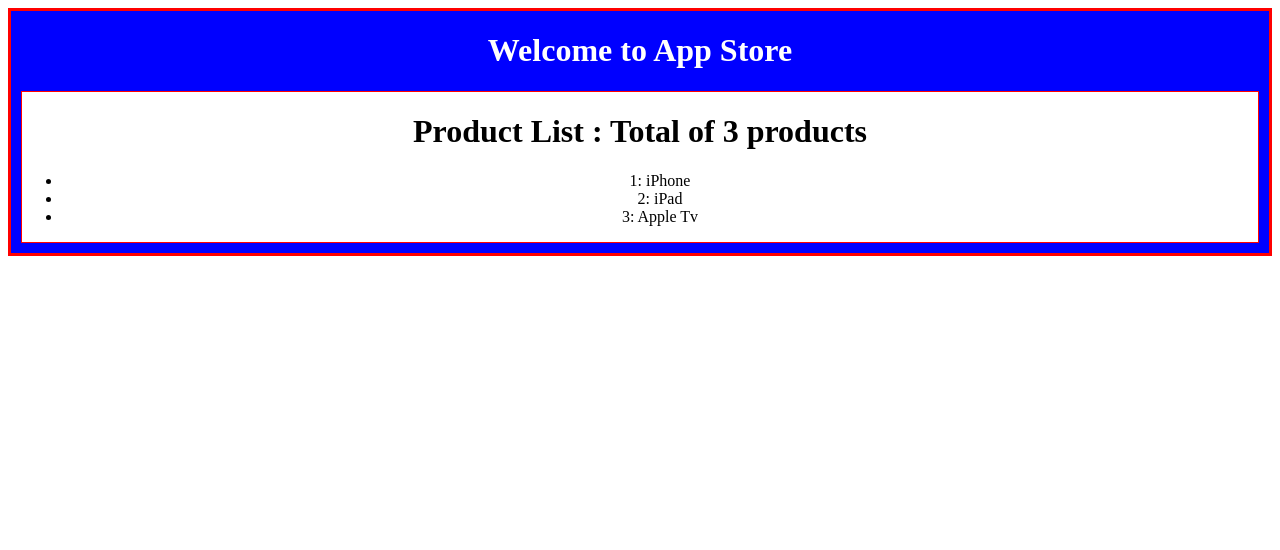
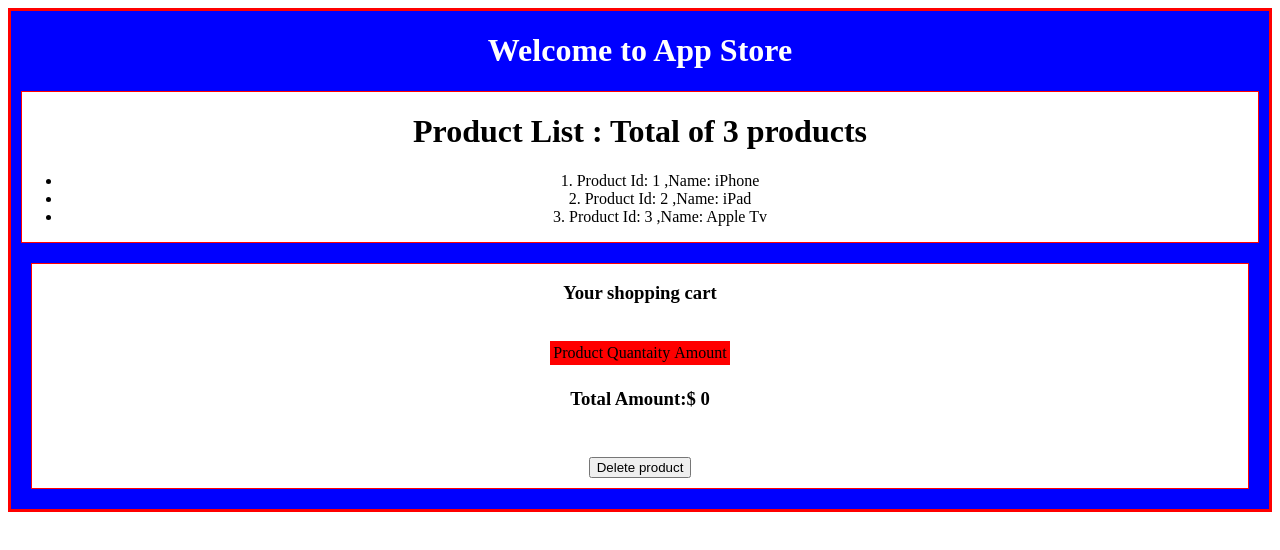
Before and after one commit to Jt-Judas/MWA-Store-app, an Angular app: page / in a window 1280 px wide. Shown: the top 550 px of the page. Built offline with nearby package versions, Linux system fonts and the light colour scheme.

Commit message:
Added Shopping cart module and relarted service. Created and used a Custom Pipe called CartPipe. Review code to see full example

```diff
--- /dev/null
+++ b/src/app/CartItem.ts
@@ -0,0 +1,3 @@
+export class CartItem {
+    constructor(public name: string, public quantity: number, public amount: number) { }
+}
--- /dev/null
+++ b/src/app/CartPipe.ts
@@ -0,0 +1,12 @@
+import { Pipe, PipeTransform } from "@angular/core";
+
+@Pipe({
+    name: 'cartpipe'
+})
+
+export class CartPipe implements PipeTransform {
+
+    transform(value: number, price:number) {
+        return (value*price);
+    }
+}
--- /dev/null
+++ b/src/app/CartService.ts
@@ -0,0 +1,39 @@
+
+import { CartItem } from './CartItem';
+import { Product } from './Product';
+import { Observable } from 'rxjs/Rx';
+
+export class CartService {
+    cart: CartItem[] = [];
+    totalAmount: number = 0;
+
+    addToCart(product: Product) {
+        let cartItem: CartItem;
+        console.log("The name--" + product.name);
+        cartItem = this.cart.find(it => it.name === product.name);
+        if (cartItem) {
+            cartItem.quantity += 1;
+        } else {
+            this.cart.push(new CartItem(product.name, 1, product.price));
+        }
+        this.getAmount();
+    }
+
+    removeFromCart(item: CartItem) {
+        this.cart.splice(this.cart.indexOf(item), 1);
+    }
+
+    getAmount() {
+
+        let amount: number = 0;
+        this.cart.forEach(function (d) {
+            amount += (d.amount*d.quantity);
+        });
+        this.totalAmount = amount
+        return amount;
+    }
+
+    getCartIems() {
+        return Observable.of(this.cart);
+    }
+}
--- a/src/app/ProductService.ts
+++ b/src/app/ProductService.ts
@@ -2,7 +2,7 @@ import { Product } from "./Product";
 import { Injectable } from "@angular/core";
 import { Observable } from 'rxjs/Rx';
 
-@Injectable()
+//@Injectable()
 export class ProductService {
 
     products: Product[];
--- a/src/app/app.component.ts
+++ b/src/app/app.component.ts
@@ -10,7 +10,7 @@ import { Component } from '@angular/core';
       <product-list></product-list>
     </div>
   `,
-  styles: ['div{border:3px solid red;text-align:center;background-color:blue}','hi{color:white}']
+  styles: ['div{border:3px solid red;text-align:center;background-color:blue}','hi{color:white}','div product-list{width:100px;align:left}']
 })
 export class AppComponent {
   title = 'Welcome to App Store';
--- a/src/app/app.module.ts
+++ b/src/app/app.module.ts
@@ -1,12 +1,13 @@
 import { BrowserModule } from '@angular/platform-browser';
 import { NgModule } from '@angular/core';
 import { FormsModule } from '@angular/forms';
-
+import {CartModule} from './cart.module';
 
 import { AppComponent } from './app.component';
 import { ProductsListComponent } from './products-list.component';
 import { ProductsDetailComponent } from './product-detail.component';
 import { ProductService } from './ProductService';
+
 
 @NgModule({
   declarations: [
@@ -14,7 +15,8 @@ import { ProductService } from './ProductService';
   ],
   imports: [
     BrowserModule,
-    FormsModule
+    FormsModule,
+    CartModule
   ],
   providers: [ProductService],
   bootstrap: [AppComponent]
--- /dev/null
+++ b/src/app/cart.component.ts
@@ -0,0 +1,75 @@
+import { Component, Input, Output, EventEmitter } from '@angular/core';
+import { CartItem } from './CartItem';
+import { CartService } from './CartService';
+import { OnInit } from '@angular/core/src/metadata/lifecycle_hooks';
+import { Product } from './Product';
+
+@Component({
+  selector: 'cart',
+  template: `
+    <div>
+      <h3>
+        {{title}}
+      </h3>
+      <br>
+     <table>
+        <tr>
+          <td>Product</td>
+          <td>Quantaity</td>
+          <td>Amount</td>
+        </tr>
+        <tr *ngFor='let item of cartItems | async'>
+          <td>{{item.name}}</td>
+          <td>{{item.quantity}}</td>
+          <td>$ {{item.quantity | cartpipe:item.amount}}</td>
+        </tr>
+      </table>
+      <h3>
+        Total Amount:$ {{getTotal()}}
+      </h3>
+      <br>
+      <input type='button' value='Delete product' style="margin:10px" (click)="remove()">
+  </div>
+  `,
+  styles: ['div{border:1px solid red;text-align:center;background-color:white;margin:20px}', 'table{text-align:center;margin:auto;background-color:red;display: inline-block;}']
+})
+export class CartComponent implements OnInit {
+  title = 'Your shopping cart';
+  cartItems;
+
+  @Output()
+  removeItem = new EventEmitter<CartItem>();
+
+  @Input()
+  addToCart;
+
+  @Input()
+  cartItem: CartItem;
+
+  totalAmount: number;
+
+  constructor(private cartService: CartService) { }
+
+  ngOnInit() {
+    this.cartItems = this.cartService.getCartIems();
+    this.totalAmount = this.cartService.getAmount();
+  }
+
+  delete() {
+    this.removeItem.emit(this.cartItem);
+  }
+
+  remove() {
+    console.log('Fire remove');
+    this.removeItem.emit();
+  }
+
+  addItemToCart(product: Product) {
+    console.log('Yes, am here ');
+    this.cartService.addToCart(product);
+  }
+
+  getTotal() {
+    return this.cartService.getAmount();
+  }
+}
--- /dev/null
+++ b/src/app/cart.module.ts
@@ -0,0 +1,19 @@
+import { NgModule} from '@angular/core';
+import {CommonModule} from '@angular/common';
+import { CartService } from './CartService';
+import { CartComponent } from './cart.component';
+import { CartPipe } from './CartPipe';
+
+@NgModule({
+  declarations: [
+    CartComponent, CartPipe
+  ],
+  imports: [
+    CommonModule,
+  ],
+  exports:[
+    CartComponent, CartPipe
+  ],
+  providers: [CartService]
+})
+export class CartModule { }
--- a/src/app/product-detail.component.ts
+++ b/src/app/product-detail.component.ts
@@ -1,10 +1,13 @@
-import { Component, Input, Output ,EventEmitter } from '@angular/core';
+import { Component, Input, Output, EventEmitter } from '@angular/core';
 import { FormsModule, ReactiveFormsModule } from '@angular/forms';
 import { Product } from './Product';
+import { CartModule } from './cart.module';
+import { CartService } from './CartService'
 
 @Component({
   selector: 'product-detail',
   template: `
+    <cart (addToCart)="addItemToCart($event)" (removeItem)="testRemove($event)"></cart>
     <div *ngIf="currentProduct">
       <h3>
         {{title}}
@@ -20,6 +23,7 @@ import { Product } from './Product';
       </span>
       <br>
       <input type='button' value='Delete product' style="margin:10px" (click)="delete()">
+      <input type='button' value='Add to cart' style="margin:10px" (click)="addItemToCart()">
     </div>
   `,
   styles: ['div{border:1px solid red;text-align:center;background-color:white;margin:20px}']
@@ -30,10 +34,21 @@ export class ProductsDetailComponent {
   @Output()
   deleteProduct = new EventEmitter<Product>();
 
+  @Output()
+  addToCart = new EventEmitter<Product>();
+
   @Input()
   currentProduct: Product;
+
+  constructor(private cartService: CartService) { }
 
   delete() {
     this.deleteProduct.emit(this.currentProduct);
   }
+
+  addItemToCart(product: Product) {
+    //this.addToCart.emit(product);
+    this.cartService.addToCart(this.currentProduct);
   }
+
+}
--- a/src/app/products-list.component.ts
+++ b/src/app/products-list.component.ts
@@ -1,6 +1,7 @@
 import { Component } from '@angular/core';
 import { Product } from './Product';
 import { ProductService } from './ProductService';
+import { ViewEncapsulation } from '@angular/core';
 
 @Component({
   selector: 'product-list',
@@ -9,19 +10,20 @@ import { ProductService } from './ProductService';
       <h1>
         {{title}} : Total of {{products.length}} products
       </h1>
-      <ul>
-      <li *ngFor="let product of products" (click)="selectedProduct=product">
-      {{ product.id }}: {{ product.name }}
+     <ul>
+      <li *ngFor="let product of products, let i=index" (click)="selectedProduct=product">
+       {{i+1}}. Product Id: {{ product.id }} ,Name: {{ product.name }}
       </li>
-      </ul>
+     </ul>
     </div>
-    <product-detail [currentProduct]="selectedProduct" (deleteProduct)="delete($event)"></product-detail>
+    <product-detail [currentProduct]="selectedProduct" (addToCart)="testToSee($event)" (deleteProduct)="delete($event)"></product-detail>
   `,
-  styles: ['div{border:1px solid red;align-text:center;background-color:white;margin:10px}']
+  styles: ['div{border:1px solid red;text-align:center;background-color:white;margin:10px}','ul{text-align:center}'],
+  encapsulation: ViewEncapsulation.Emulated
 })
 export class ProductsListComponent {
   title = 'Product List';
-  products: Product[];
+  products:Product[];
 
   selectedProduct: Product;
 
@@ -32,4 +34,8 @@ export class ProductsListComponent {
   delete(product: Product) {
     this.productService.deleteProduct(product);
   }
+
+  testToSee(product:Product){
+    console.log("Me too, I am here");
+  }
 }
```
Also changed, not shown: src/app/Cart.ts (added, +28 -0 lines). Lines whose indentation alone changed are shown as unchanged.
